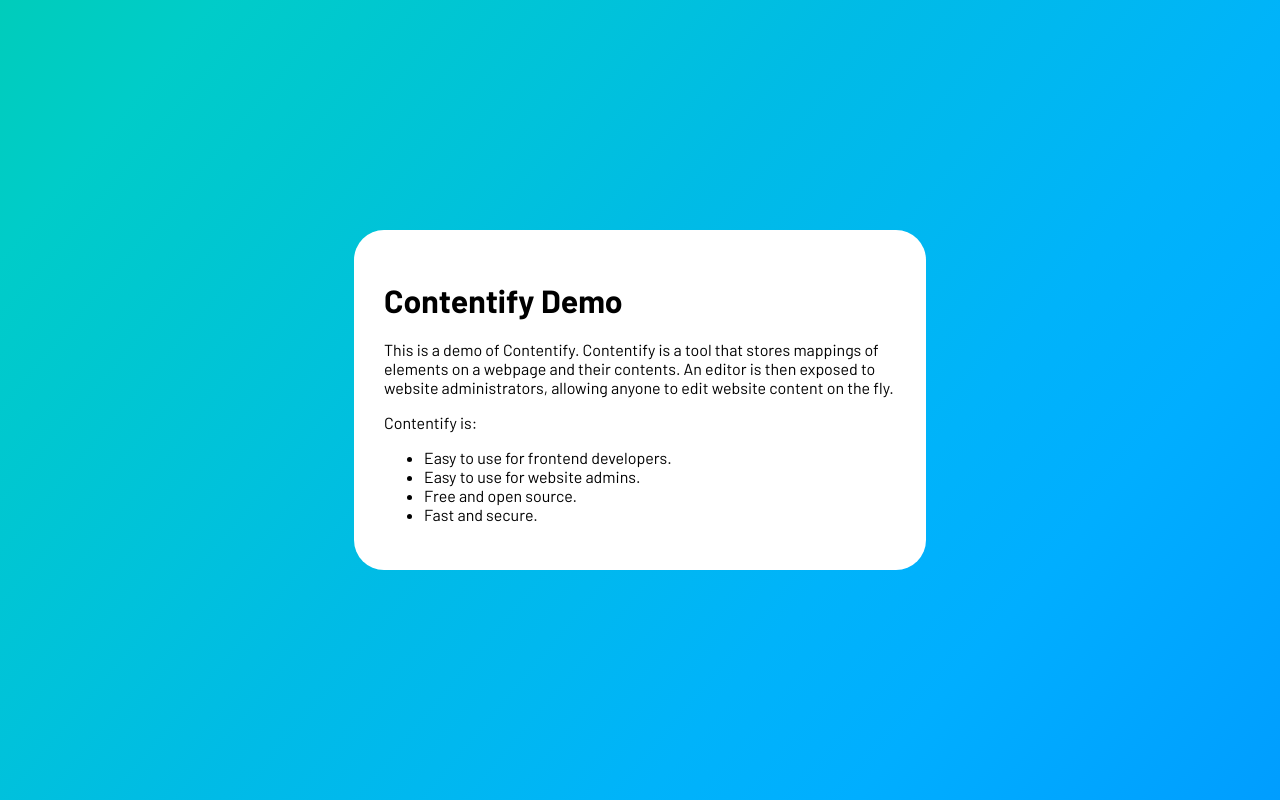
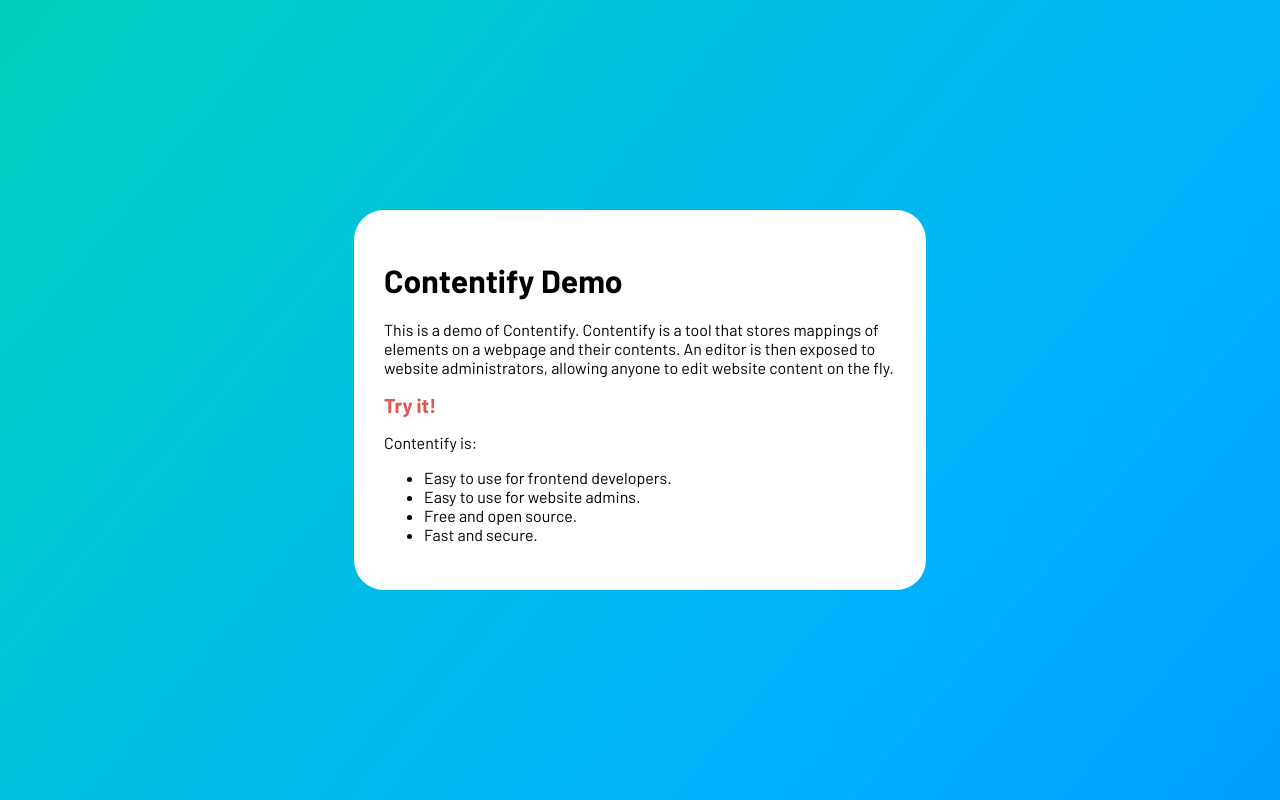
Before and after one commit to TitaniumCladStudios/ContentifyDemo, a SvelteKit app: page / in a window 1280 px wide. Built offline with nearby package versions, Linux system fonts and the light colour scheme; no server answers; the database is empty.

Commit message:
Just have to add user flow.

```diff
--- a/src/routes/+page.svelte
+++ b/src/routes/+page.svelte
@@ -19,6 +19,8 @@
 
     <p data-contentify="mainCopy">{content.mainCopy}</p>
 
+   <a href="/edit">Try it!</a>
+
     <p>Contentify is:</p>
     <ul>
         <li data-contentify="easeList1">{content.easeList1}</li>
@@ -35,4 +37,14 @@
         background-color: #fff;
         border-radius: 30px;
     }
+    a {
+        color: #e35656;
+        text-decoration: none;
+        font-size: 20px;
+        font-weight: bold;
+    }
+    a:hover {
+        text-decoration: underline;
+        color: #000;
+    }
 </style>
```
